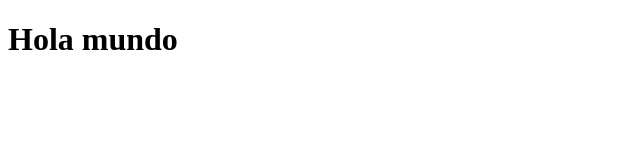
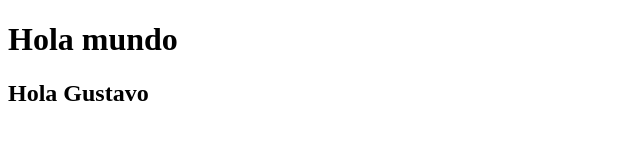
Before and after one commit to Gbul82/primera-clase, a plain HTML site: page index.html in a window 1280 px wide. Shown: the whole page, without its empty margins (0-640 px from the left). Drawn offline with Linux system fonts and the light colour scheme.

Commit message:
agrego h2

```diff
--- a/index.html
+++ b/index.html
@@ -7,5 +7,6 @@
 </head>
 <body>
     <h1>Hola mundo</h1>
+    <h2>Hola Gustavo</h2>
 </body>
 </html>
```
Also changed, not shown: css/style.css (added).
